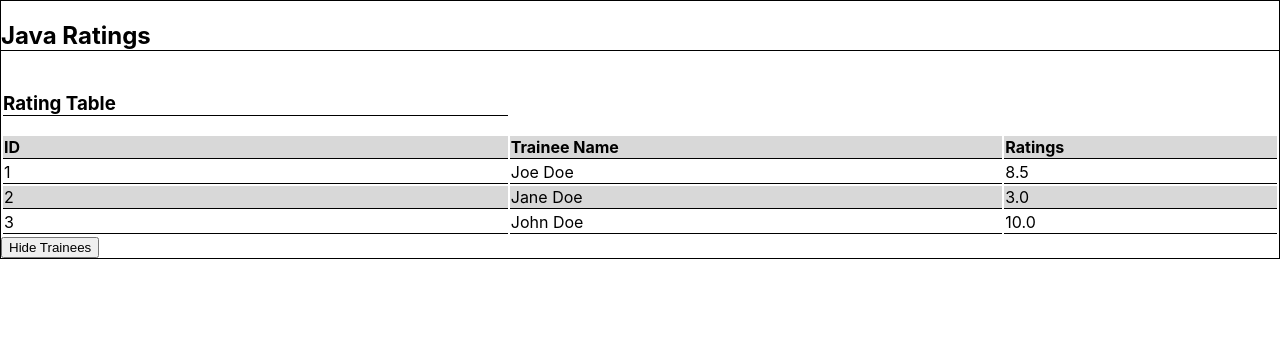
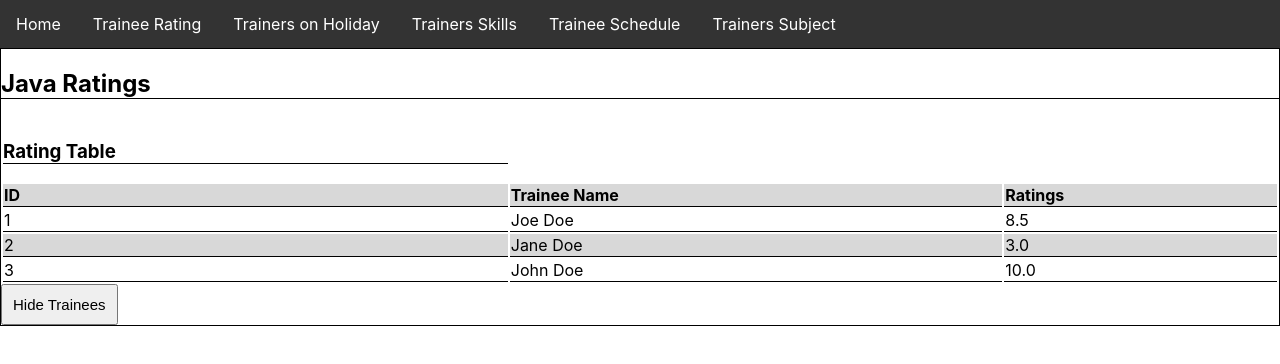
Before and after one commit to DCull1984/React.js, a React (Create React App) app: page / in a window 1280 px wide. Shown: the top 364 px of the page. Built offline with nearby package versions, Linux system fonts and the light colour scheme.

Commit message:
updated front end

```diff
--- a/src/App.css
+++ b/src/App.css
@@ -2,6 +2,28 @@ h2, h3{
 
 	border-bottom: 1px solid black;
 }
+
+ul {
+  list-style-type: none;
+  margin: 0;
+  padding: 0;
+  overflow: hidden;
+  background-color: #333;
+}
+
+li{
+	float: left;
+
+}
+
+li a {
+  display: block;
+  color: white;
+  text-align: center;
+  padding: 14px 16px;
+  text-decoration: none;
+}
+
 
 table{
 	width:100%;
@@ -24,16 +46,7 @@ tr:hover{
 	border: 1px solid black;
 }
 
-/* .Collapse_Table{ */
-	/* padding: 18px; */
-	/* font-size: 15px; */
-/* } */
-
-/* .active, .Collapse_Table:hover{ */
-	/* background-color: #ccc; */
-/* } */
-/* .scoreTable{ */
-	/* padding: 0 18px; */
-	/* display:none; */
-	/* overflow: hidden; */
-/* } */
+.Collapse_Table{
+	padding: 10px;
+	font-size: 15px;
+}
--- a/src/App.js
+++ b/src/App.js
@@ -8,6 +8,18 @@ class App extends Component {
 	  return(
 
 	<div>
+		<header>
+			<ul className="Page_Links">
+				<li><a href="#Home">Home</a></li>
+				<li><a href="./Trainee_Ratings.js">Trainee Rating</a></li>
+				<li><a href="#Holiday">Trainers on Holiday</a></li>
+				<li><a href="#TrainerSkills">Trainers Skills</a></li>
+				<li><a href="#TraineeSchedule">Trainee Schedule</a></li>
+				<li><a href="#TrainerSubject">Trainers Subject</a></li>
+			</ul>
+		</header>
+
+
 		<TraineeRatings />
 	</div>
 		);
```
